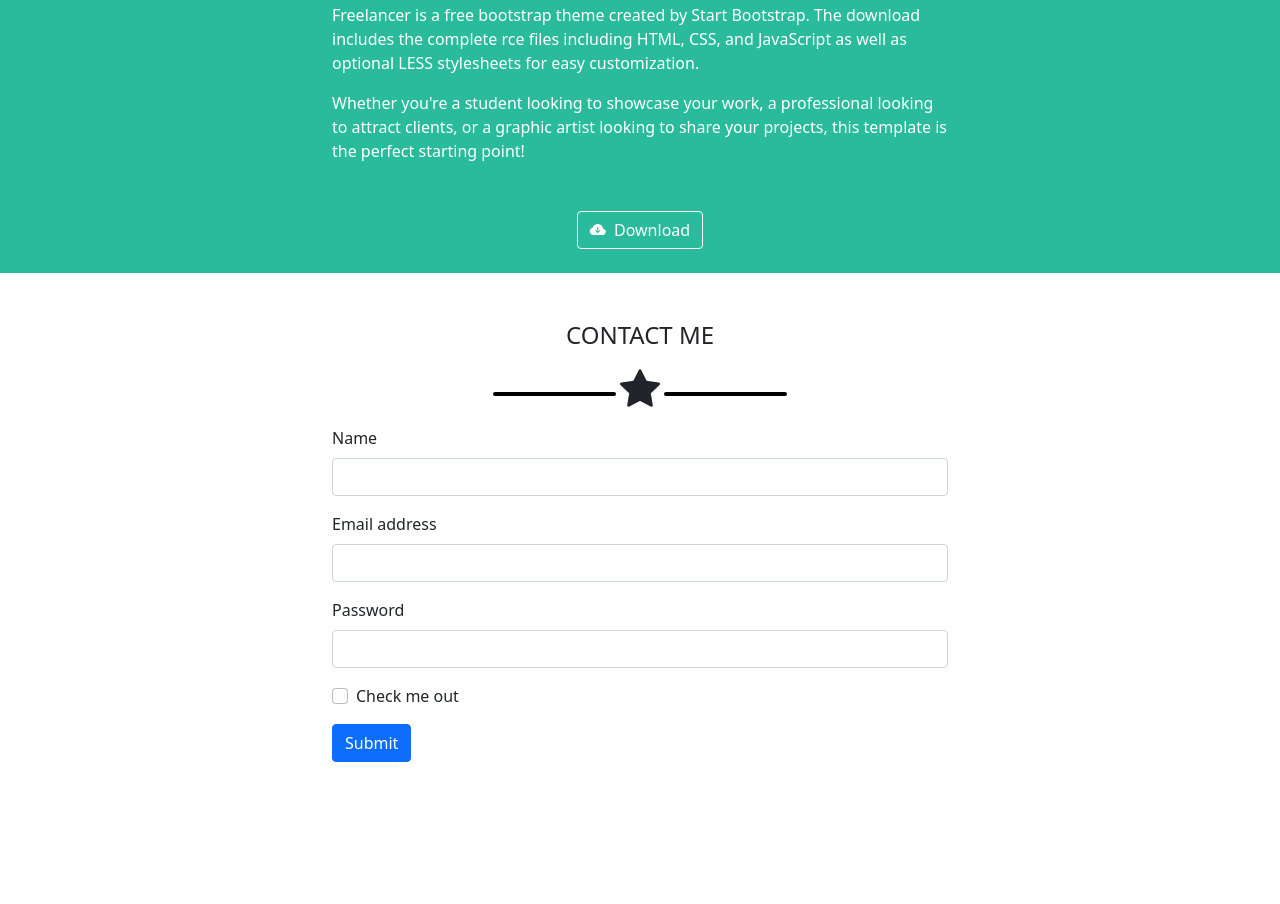
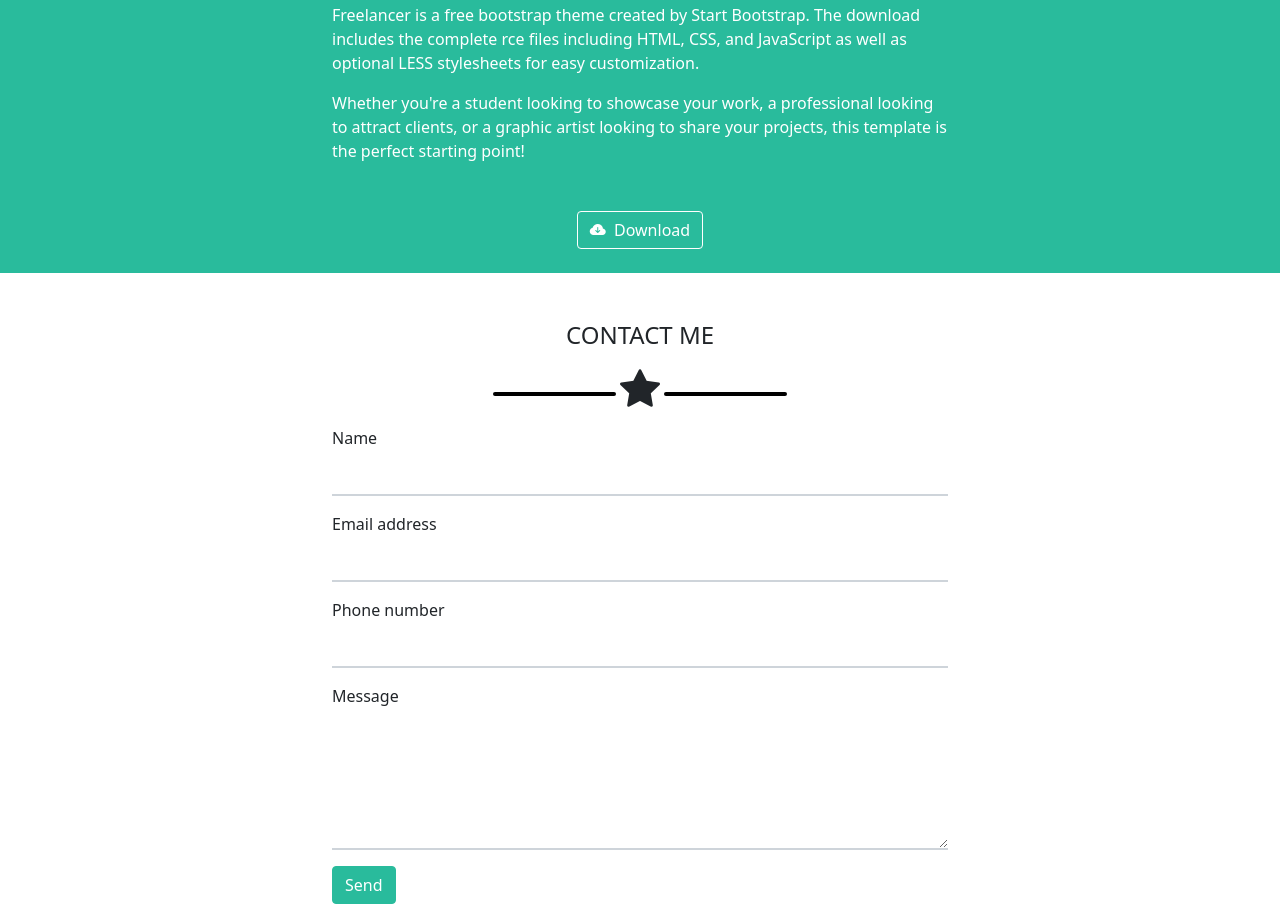
Before and after one commit to Giugurtah/html-css-bootstrap-freelancer, a plain HTML site: page index.html in a window 1280 px wide. Shown: the part 1910-2814 px from the top of the page. Before the commit the page ends 2672 px from the top, so only its background shows below. Drawn offline with nearby package versions, Linux system fonts and the light colour scheme.

Commit message:
Aggiunta main

```diff
--- a/index.html
+++ b/index.html
@@ -105,14 +105,14 @@
                             <input type="email" class="form-control" id="email">
                         </div>
                         <div class="mb-3">
-                          <label for="exampleInputPassword1" class="form-label">Password</label>
-                          <input type="password" class="form-control" id="exampleInputPassword1">
+                            <label for="phone-number" class="form-label">Phone number</label>
+                            <input type="tel" class="form-control" id="phone-number">
                         </div>
-                        <div class="mb-3 form-check">
-                          <input type="checkbox" class="form-check-input" id="exampleCheck1">
-                          <label class="form-check-label" for="exampleCheck1">Check me out</label>
-                        </div>
-                        <button type="submit" class="btn btn-primary">Submit</button>
+                        <div class="mb-3">
+                            <label for="Message" class="form-label">Message</label>
+                            <textarea class="form-control" id="Message" rows="5"></textarea>
+                          </div>
+                        <button type="submit" class="btn btn-primary" id="send-button">Send</button>
                       </form>
                 </div>
             </div>
--- a/style/index.css
+++ b/style/index.css
@@ -50,3 +50,23 @@
 
     background-color: white;
 }
+
+/* Styling form */
+.ms-contact form input,
+.ms-contact form textarea {
+    border-radius: 0;
+    border-width: 0;
+    border-bottom-width: 2px;
+}
+
+ #send-button {
+    background-color: rgb(41, 187, 156);
+    border-color: rgb(41, 187, 156);
+ }
+
+ #send-button:hover {
+    color: black;
+    border-color: black;
+
+    background-color: white;
+ }
```
